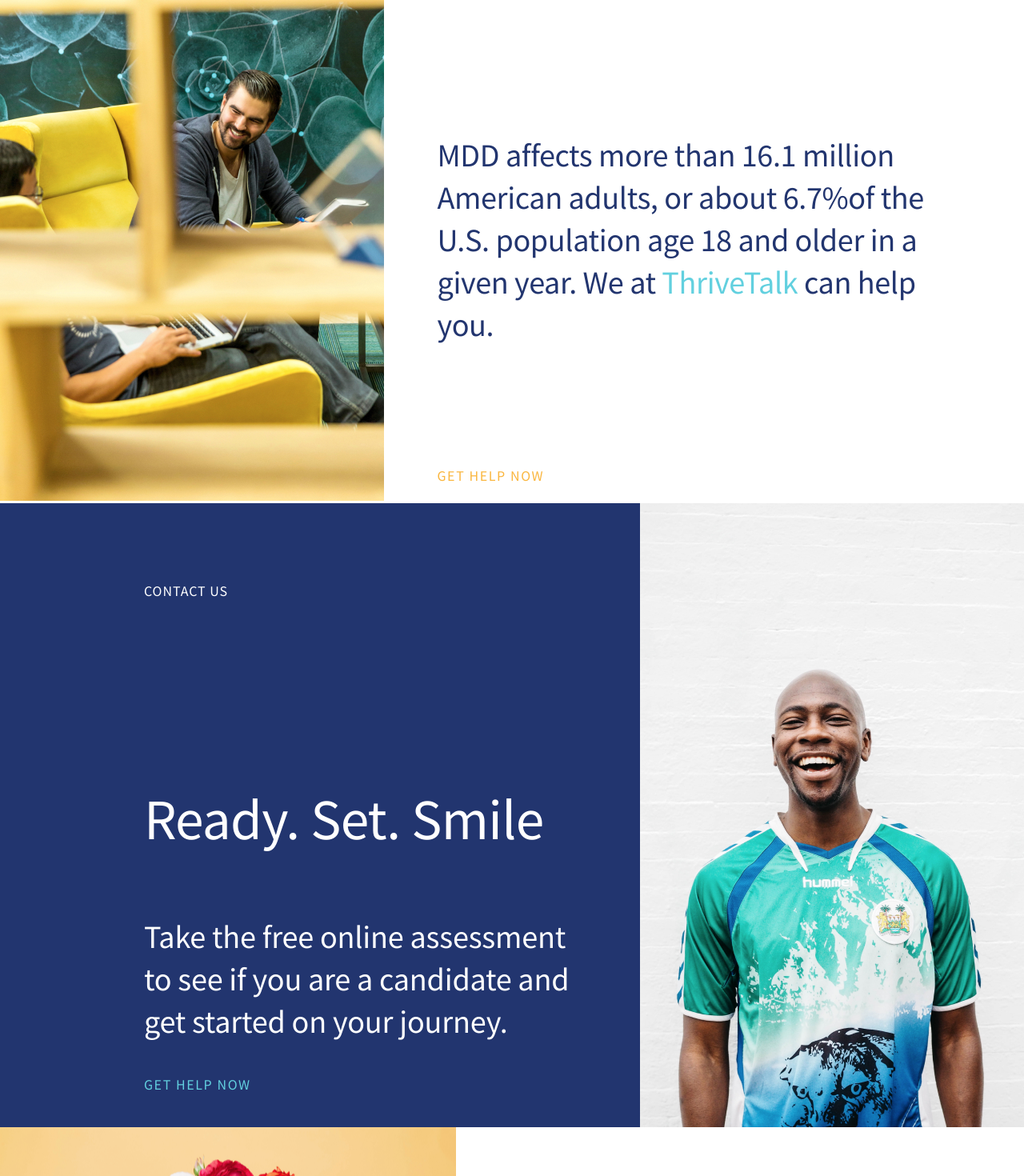
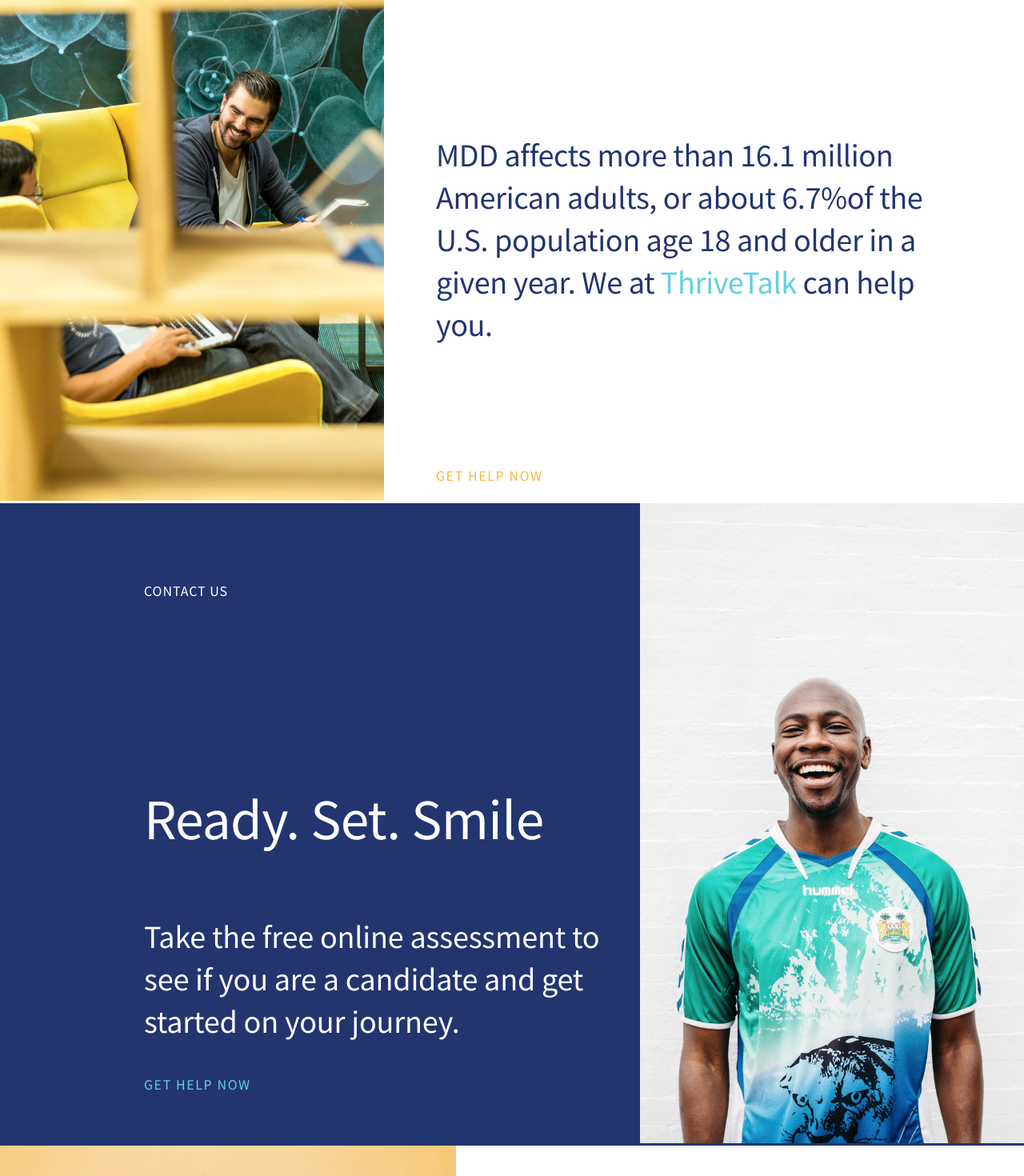
Before and after one commit to MezdrinM/ThriveTalk, a React (Create React App) app: page / in a window 1280 px wide. Shown: the part 4055-5525 px from the top of the page at 80% size. Built offline with nearby package versions, Linux system fonts and the light colour scheme; the HTML template or start-up script is replaced by a standard one.

Commit message:
⚡️ corection section-contact

```diff
--- a/public/index.html
+++ b/public/index.html
@@ -124,13 +124,12 @@
     </section>
     <section class="outer section-contact">
       <div class="section-contact-box">
-        <div class="section-contact-box__text">
           <div class="text-sudtitle__top">CONTACT US</div>
           <div class="text-title">Ready. Set. Smile</div>
           <div class="text-title__description">Take the free online assessment to see if you are a candidate and get started on your journey.</div>
           <div class="text-sudtitle__bottom">GET HELP NOW</div>
-        </div>
       </div>
+      <div class="image"><img src="static/charles-etoroma-390119.png"></div>
     </section>
     <section class="outer section-info">
       <div class="section-info-box">
--- a/src/styles/section-contact.scss
+++ b/src/styles/section-contact.scss
@@ -1,15 +1,14 @@
 .section-contact{
-background: #22356F url(/static/charles-etoroma-390119.png) no-repeat right;
+background: #22356F;
 display: flex;
+justify-content: space-between;
 
 
     &-box{
-
-        &__text{
             display: flex;
             flex-direction: column;
             color: #FFFFFF;
-            padding-left: 180px;
+            margin-left: 180px;
 
             .text-sudtitle__top{
                 font-size: 16px;
@@ -29,7 +28,7 @@
                 line-height: 53px;
                 letter-spacing: -0.005em;
                 margin-bottom: 42px;
-                max-width: 50%;
+                max-width: 570px;
             }
             .text-sudtitle__bottom{
                 font-size: 16px;
@@ -39,8 +38,7 @@
                 margin-bottom: 42px;
             }
         }
-    }
-    &-image{
+    & .image{
         display: inline-block;
         right: 0;
     }
--- a/src/styles/section-foulder.scss
+++ b/src/styles/section-foulder.scss
@@ -41,6 +41,7 @@
             display: flex;
             flex-direction: column;
             margin: 0 auto;
+            max-width: 670px;
 
             .text-sudtitle__top{
                 font-size: 16px;
@@ -54,7 +55,6 @@
                 line-height: 53px;
                 letter-spacing: -0.01em;
                 color: #22356F;
-                max-width: 667px;
                 margin-bottom: 152px;
 
                 }
```
